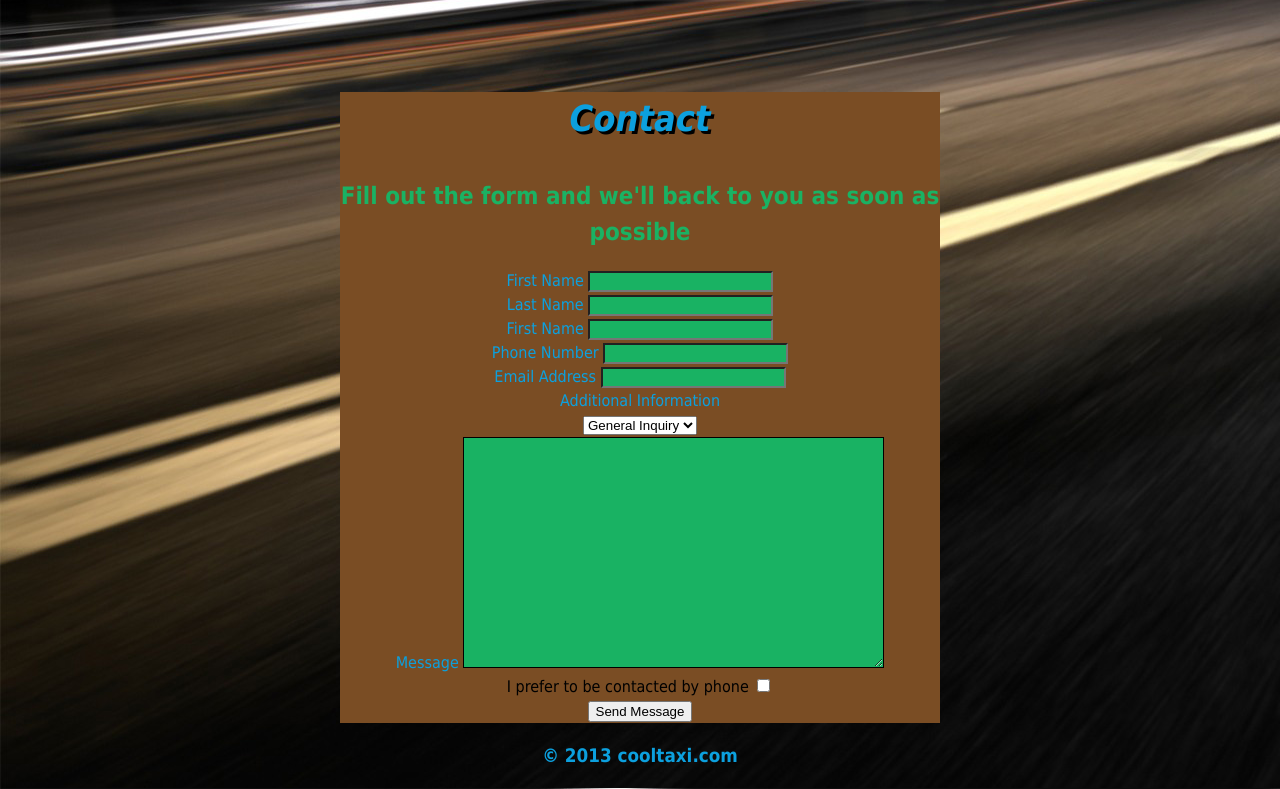
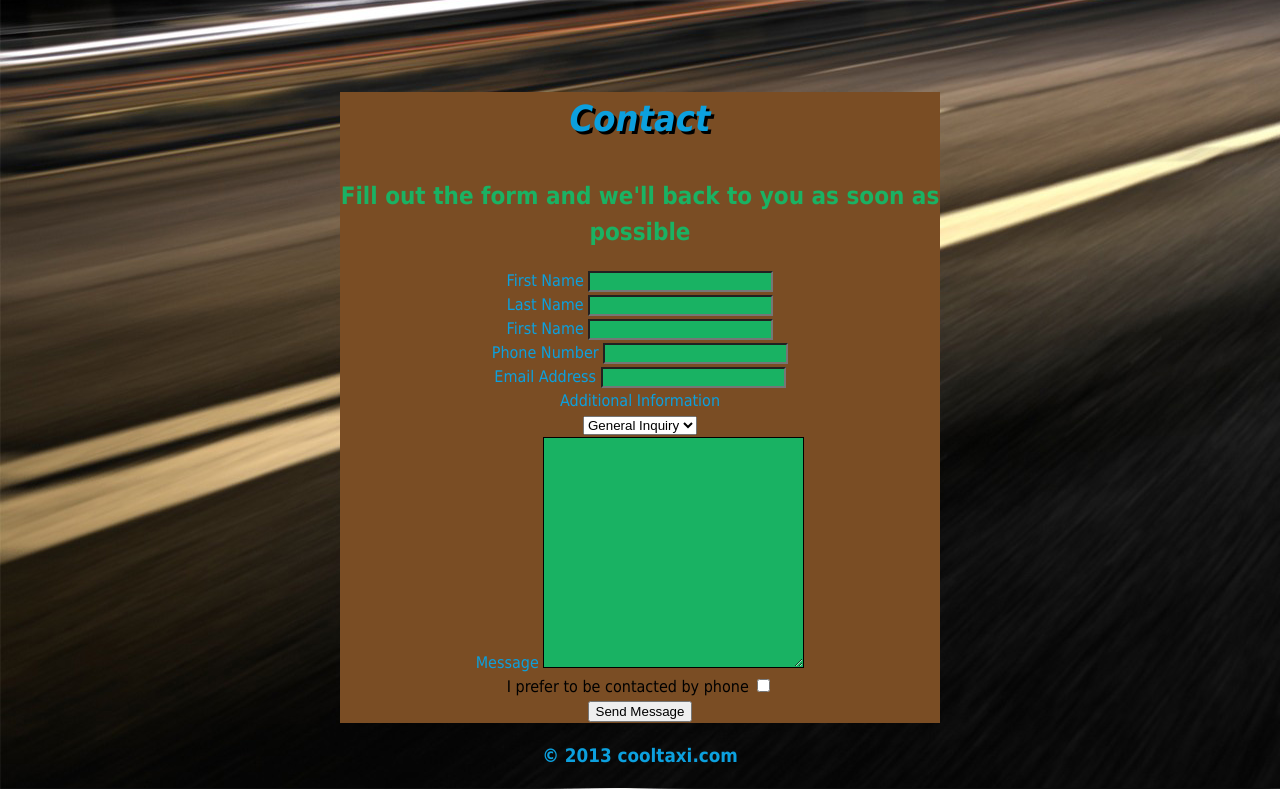
Before and after one commit to alex3108/cool-taxi, a plain HTML site: page TMP21MJEW.htm in a window 1280 px wide. Shown: the part 2412-3201 px from the top of the page. Drawn offline with Linux system fonts and the light colour scheme.

Commit message:
upload website

```diff
--- a/TMPCRVHTS.htm
+++ b/TMP21MJEW.htm
@@ -293,7 +293,7 @@ footer {
 
                                          <div>
                                                <label for="message">Message</label>
-                                               <textarea rows="15 " cols="50" name="message" id="message"></textarea>
+                                               <textarea rows="15 " cols="30" name="message" id="message"></textarea>
                                          </div>
 
                                          <div>
```
Also changed, not shown: index.html (+1 -1 lines).
